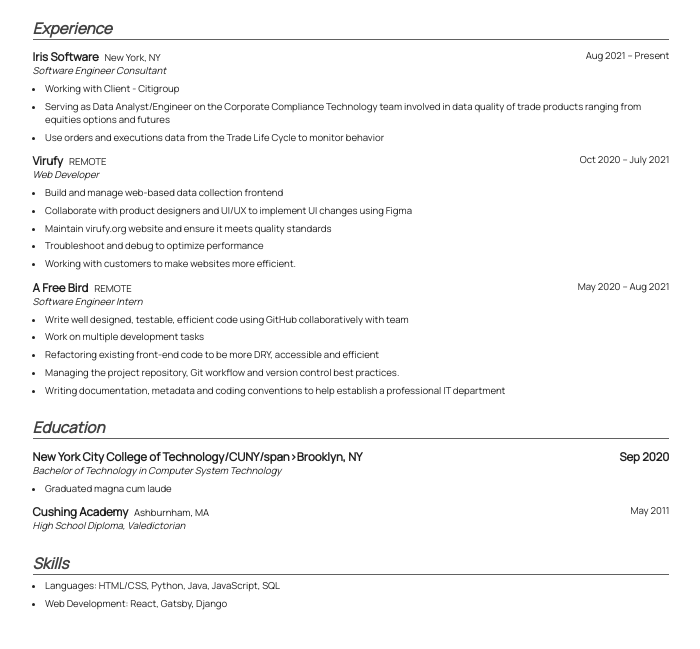
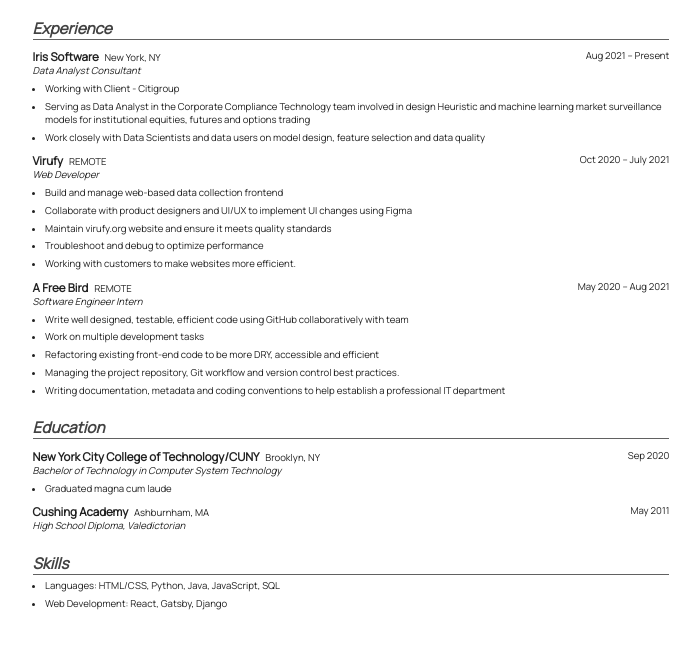
Before and after one commit to yoonjuhwang01/simple_portfolio, a plain HTML site: page resume.html in a window 1280 px wide. Shown: the part 125-774 px from the top of the page, without its empty margins (289-989 px from the left). Drawn offline with Linux system fonts and the light colour scheme.

Commit message:
Update Resume

```diff
--- a/resume.html
+++ b/resume.html
@@ -48,12 +48,12 @@
     <span class="is-aligned-right">Aug 2021 – Present</span>
   </div>
   <div>
-    <span class="italic">Software Engineer Consultant</span>
+    <span class="italic">Data Analyst Consultant</span>
   </div>
   <ul>
     <li>Working with Client - Citigroup</li>
-    <li>Serving as Data Analyst/Engineer on the Corporate Compliance Technology team involved in data quality of trade products ranging from equities options and futures</li>
-    <li>Use orders and executions data from the Trade Life Cycle to monitor behavior</li>
+    <li>Serving as Data Analyst in the Corporate Compliance Technology team involved in design Heuristic and machine learning market surveillance models for institutional equities, futures and options trading</li>
+    <li>Work closely with Data Scientists and data users on model design, feature selection and data quality</li>
   </ul>
   <div class="summary">
     <span class="title">Virufy</span><span>REMOTE</span>
@@ -89,7 +89,7 @@
 <section id="education">
   <h4 class="section-label">Education</h4>
   <div class="summary">
-    <span class="title">New York City College of Technology/CUNY/span><span>Brooklyn, NY</span>
+    <span class="title">New York City College of Technology/CUNY</span><span>Brooklyn, NY</span>
     <span class="is-aligned-right">Sep 2020</span>
   </div>
   <div>
```
Also changed, not shown: 1 other file.
